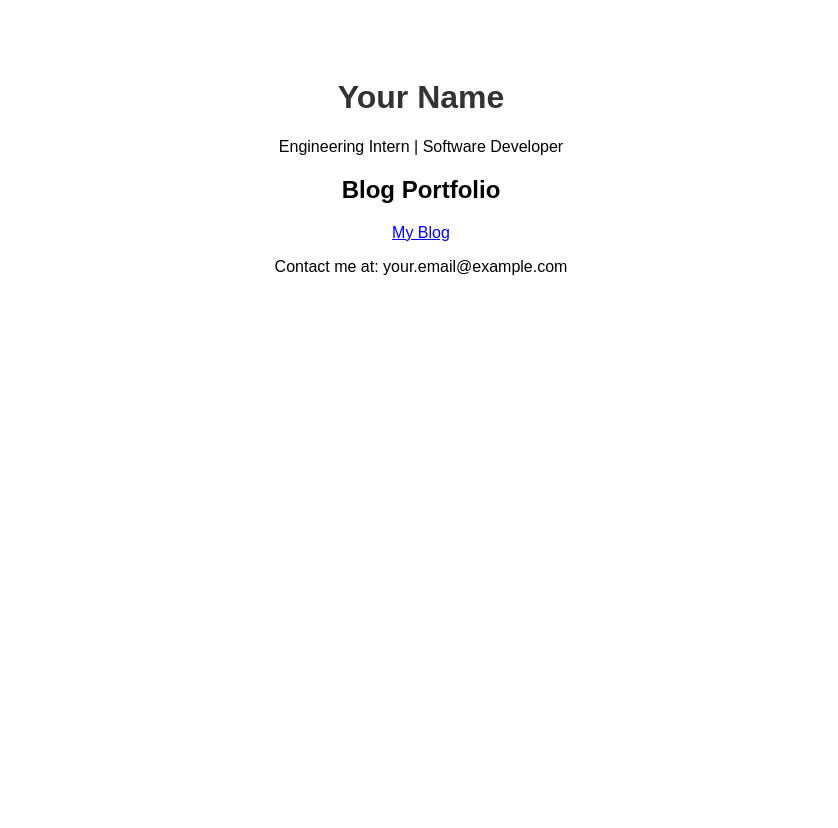
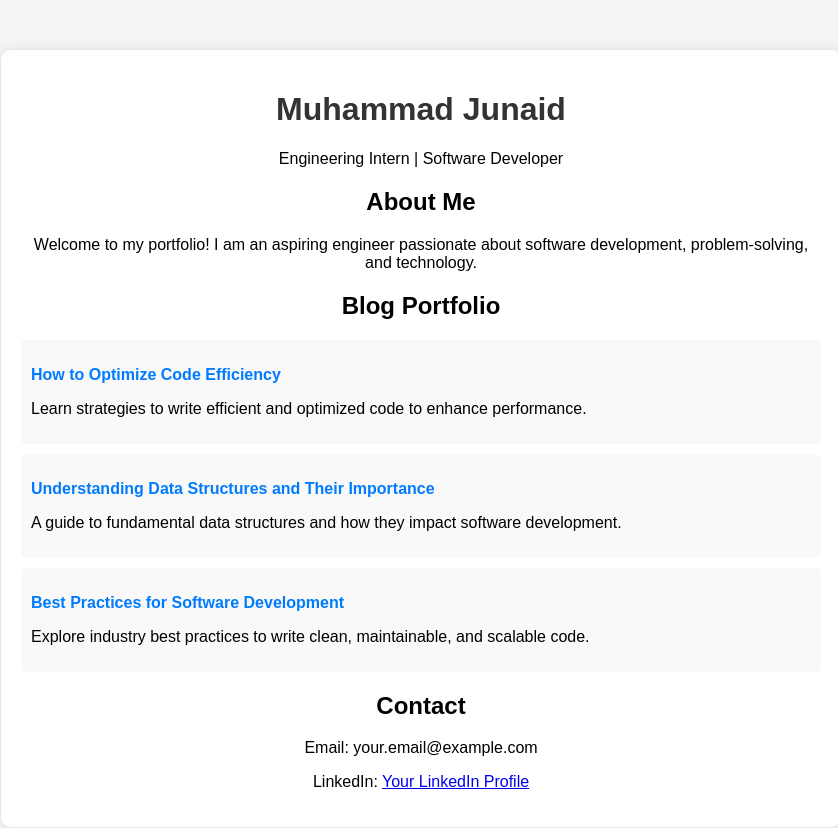
Before and after one commit to junaid4231/junaid.github.io, a plain HTML site: page index.html in a window 1280 px wide. Shown: the whole page, without its empty margins (219-1057 px from the left). Before the commit the page ends 800 px from the top, so only its background shows below. Drawn offline with Linux system fonts and the light colour scheme.

Commit message:
Updated portfolio page

```diff
--- a/index.html
+++ b/index.html
@@ -3,21 +3,72 @@
 <head>
     <meta charset="UTF-8">
     <meta name="viewport" content="width=device-width, initial-scale=1.0">
-    <title>Your Name - Portfolio</title>
+    <title>Portfolio - Your Name</title>
     <style>
-        body { font-family: Arial, sans-serif; text-align: center; padding: 50px; }
-        h1 { color: #333; }
-        .container { max-width: 600px; margin: auto; }
-        .blog-link { display: block; margin: 10px 0; }
+        body {
+            font-family: Arial, sans-serif;
+            background-color: #f4f4f4;
+            margin: 0;
+            padding: 0;
+            text-align: center;
+        }
+        .container {
+            max-width: 800px;
+            margin: 50px auto;
+            background: white;
+            padding: 20px;
+            border-radius: 10px;
+            box-shadow: 0px 0px 10px rgba(0, 0, 0, 0.1);
+        }
+        h1 {
+            color: #333;
+        }
+        .blog-section {
+            margin-top: 20px;
+            text-align: left;
+        }
+        .blog-post {
+            background: #f9f9f9;
+            padding: 10px;
+            margin-bottom: 10px;
+            border-radius: 5px;
+        }
+        .blog-title {
+            font-weight: bold;
+            color: #007bff;
+        }
+        .contact {
+            margin-top: 20px;
+        }
     </style>
 </head>
 <body>
     <div class="container">
-        <h1>Your Name</h1>
+        <h1>Muhammad Junaid</h1>
         <p>Engineering Intern | Software Developer</p>
+
+        <h2>About Me</h2>
+        <p>Welcome to my portfolio! I am an aspiring engineer passionate about software development, problem-solving, and technology.</p>
+
         <h2>Blog Portfolio</h2>
-        <p><a class="blog-link" href="your-medium-or-hashnode-link">My Blog</a></p>
-        <p>Contact me at: your.email@example.com</p>
+        <div class="blog-section">
+            <div class="blog-post">
+                <p class="blog-title">How to Optimize Code Efficiency</p>
+                <p>Learn strategies to write efficient and optimized code to enhance performance.</p>
+            </div>
+            <div class="blog-post">
+                <p class="blog-title">Understanding Data Structures and Their Importance</p>
+                <p>A guide to fundamental data structures and how they impact software development.</p>
+            </div>
+            <div class="blog-post">
+                <p class="blog-title">Best Practices for Software Development</p>
+                <p>Explore industry best practices to write clean, maintainable, and scalable code.</p>
+            </div>
+        </div>
+
+        <h2>Contact</h2>
+        <p>Email: your.email@example.com</p>
+        <p>LinkedIn: <a href="#">Your LinkedIn Profile</a></p>
     </div>
 </body>
 </html>
```
